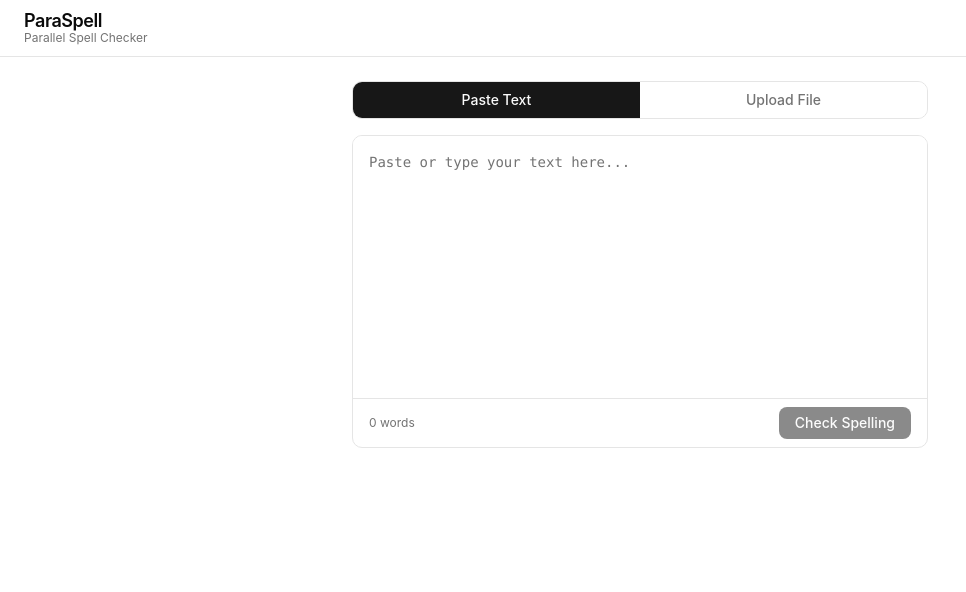
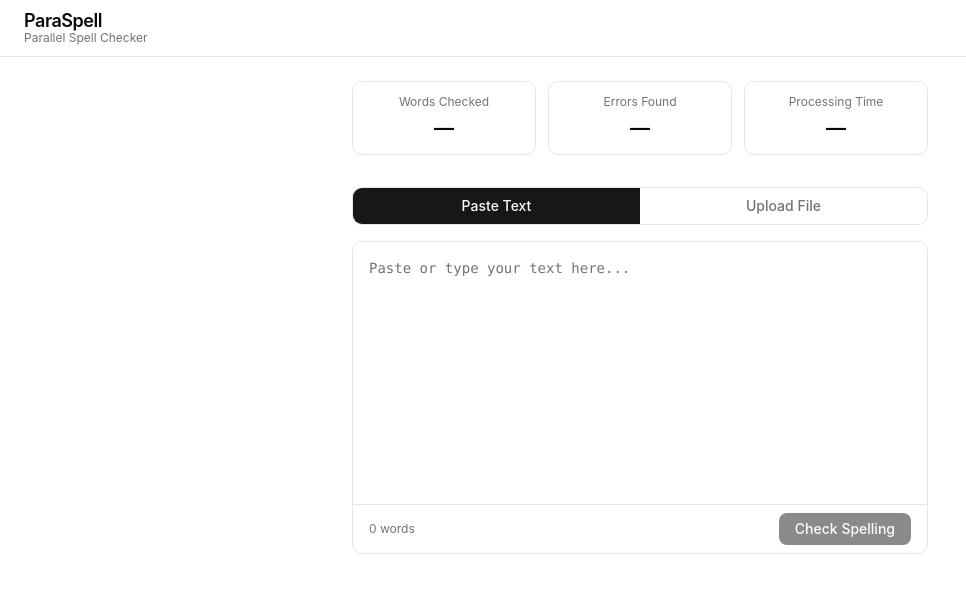
Before and after one commit to Teo03/paraspell, a React (Vite) app in the folder apps/frontend/: page / in a window 1280 px wide. Shown: the top 592 px of the page, without its empty margins (0-966 px from the left). Built offline with nearby package versions, Linux system fonts and the light colour scheme.

Commit message:
feat: stats row with words, errors, processing time cards (FR-18, FR-19, FR-20)

```diff
--- a/apps/frontend/src/App.tsx
+++ b/apps/frontend/src/App.tsx
@@ -7,6 +7,11 @@ function App() {
   const [file, setFile] = useState<File | null>(null)
   const [activeTab, setActiveTab] = useState<Tab>("paste")
   const [text, setText] = useState("")
+  const [stats, setStats] = useState<{ words: number | null; errors: number | null; time: number | null }>({
+    words: null,
+    errors: null,
+    time: null,
+  })
 
   const wordCount = text.trim() === "" ? 0 : text.trim().split(/\s+/).length
 
@@ -21,6 +26,27 @@ function App() {
       </header>
 
       <main className="flex-1 flex flex-col items-center p-6 gap-6">
+
+        {/* Stats Row */}
+        <div className="w-full max-w-xl grid grid-cols-3 gap-3 mb-2">
+          <div className="rounded-lg border p-3 text-center">
+            <p className="text-xs text-muted-foreground mb-1">Words Checked</p>
+            <p className="text-xl font-semibold">{stats.words ?? "—"}</p>
+          </div>
+          <div className="rounded-lg border p-3 text-center">
+            <p className="text-xs text-muted-foreground mb-1">Errors Found</p>
+            <p className={`text-xl font-semibold ${stats.errors !== null && stats.errors > 0 ? "text-red-500" : ""}`}>
+              {stats.errors ?? "—"}
+            </p>
+          </div>
+          <div className="rounded-lg border p-3 text-center">
+            <p className="text-xs text-muted-foreground mb-1">Processing Time</p>
+            <p className="text-xl font-semibold">
+              {stats.time !== null ? `${stats.time}s` : "—"}
+            </p>
+          </div>
+        </div>
+
         <div className="w-full max-w-xl">
 
           {/* Tab Toggle */}
```
